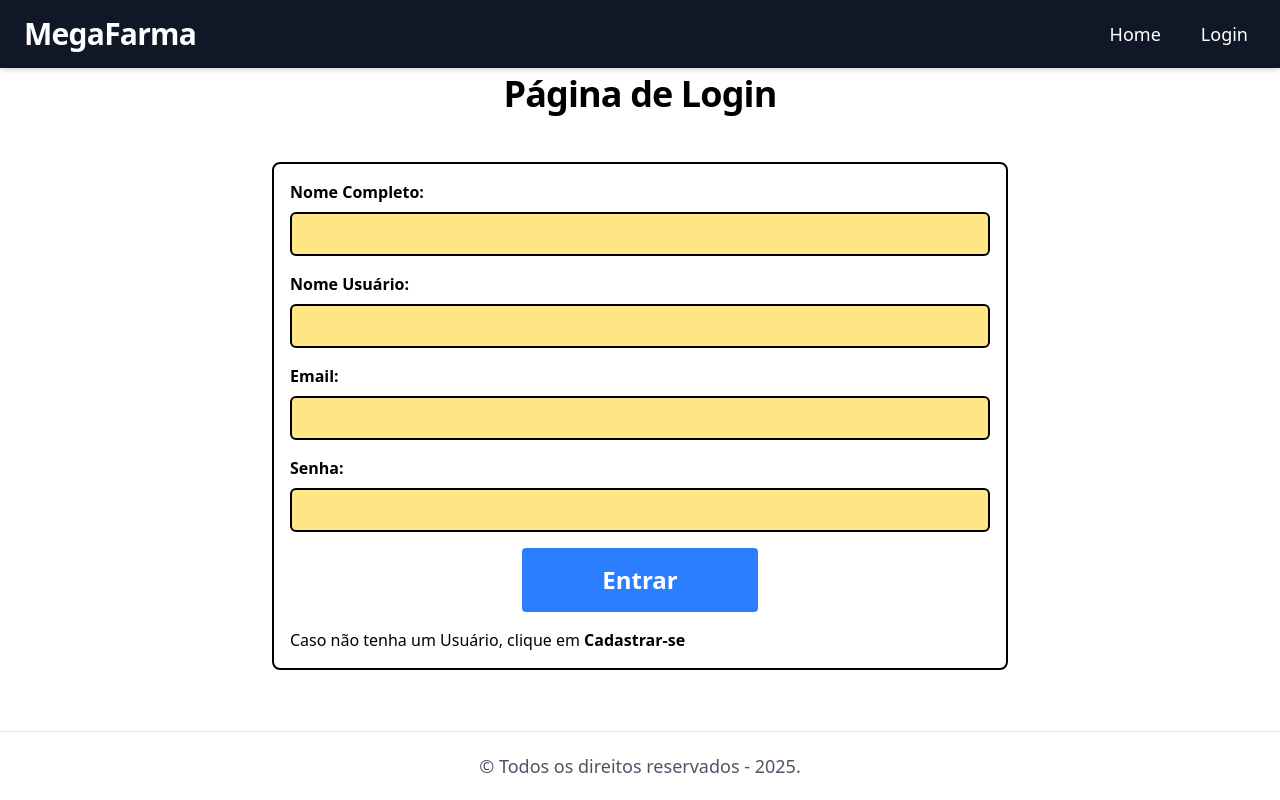
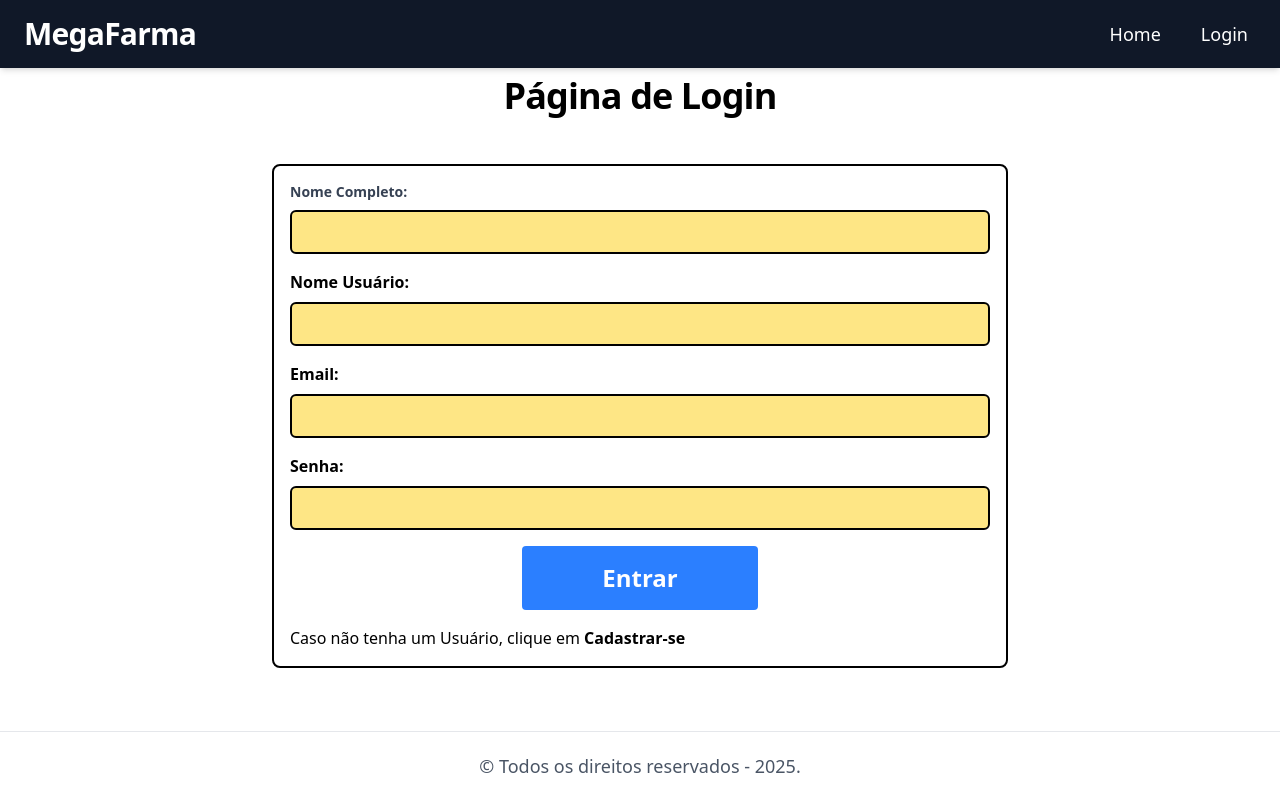
Before and after one commit to 1TDSPG-25/sistema-flow, a React (Vite) app in the folder sistema-flow/: page /login in a window 1280 px wide. Built offline with nearby package versions, Linux system fonts and the light colour scheme.

Commit message:
feat: estilização do label htmlfor na pagina login

```diff
--- a/sistema-flow/src/routes/Login/index.tsx
+++ b/sistema-flow/src/routes/Login/index.tsx
@@ -46,7 +46,7 @@ export default function Login() {
                     <fieldset>
                         <legend className= "sr-only">Entrar no sistema</legend>
                         <div>
-                            <label htmlFor="idNomeUsuario">Nome Completo:</label>
+                            <label htmlFor="idNomeUsuario" className="block text-sm font-medium text-gray-700">Nome Completo:</label>
                             <input type="text" id="idNome" className="bg-amber-200" {...register("nome", { required:"Insira o nome completo", pattern: { value: /^[A-Za-záàâãéèêíïóôõöúçñÁÀÂÃÉÈÍÏÓÔÕÖÚÇÑ ]+$/ , message: "Formato de nome inválido" } })} aria-invalid={!!errors.nome} aria-describedby={errors.nome ? "nome-error" : undefined} /> {errors.nome && <span role="alert" id="nome-error" className="text-red-600 bg-red-300 border-[1px] border-red-600 rounded-md p-2">{errors.nome.message}</span>}
                         </div>
                         <div>
```
